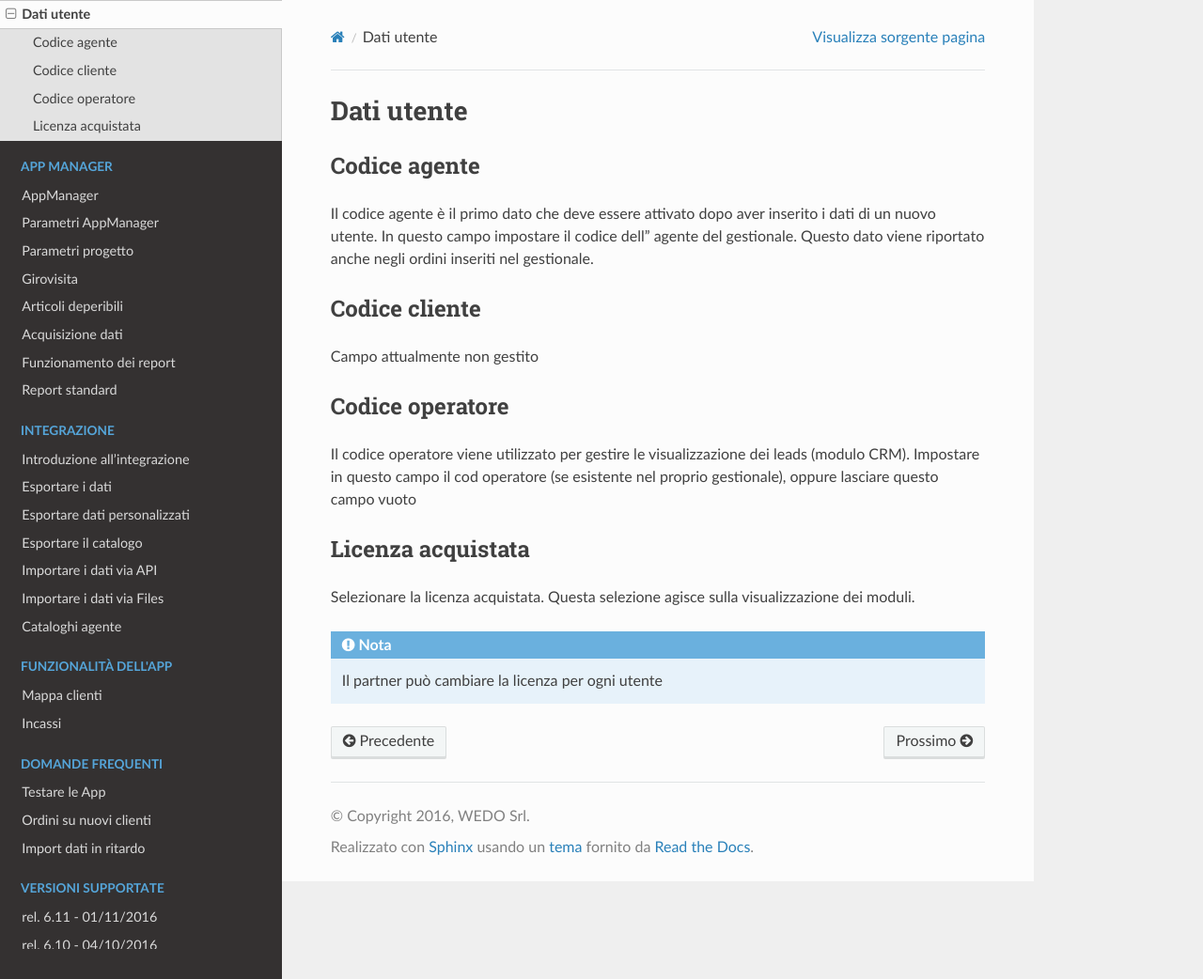
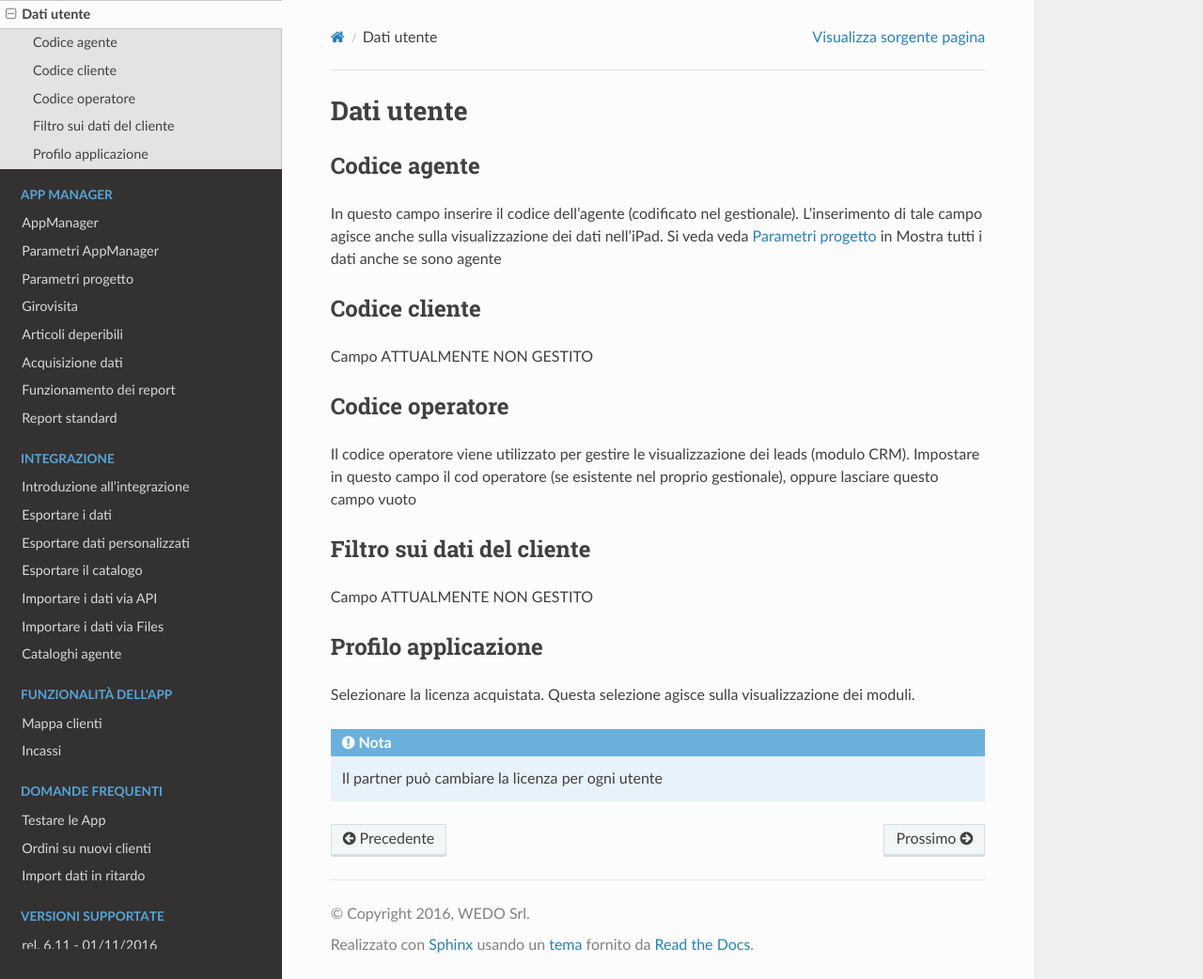
Before and after one commit to wedoit-io/doc-icommerce, a Sphinx documentation site: the page built from source/par-utente.rst, in a window 1280 px wide and 1042 px high. Shown: the whole window at 94% size. Built offline with Sphinx 7.4.7 and the Read the Docs theme 2.0.0, drawn with Linux system fonts in a browser that asks for light colours.

Commit message:
Update par-utente.rst

```diff
--- a/source/par-utente.rst
+++ b/source/par-utente.rst
@@ -3,15 +3,14 @@ Dati utente
 
 Codice agente
 ~~~~~~~~~~~~~
-
-Il codice agente è il primo dato che deve essere attivato dopo aver inserito i dati di un nuovo utente.
-In questo campo impostare il codice dell' agente del gestionale.
-Questo dato viene riportato anche negli ordini inseriti nel gestionale.
+In questo campo inserire il codice dell'agente (codificato nel gestionale).
+L'inserimento di tale campo agisce anche sulla visualizzazione dei dati nell'iPad.
+Si veda veda :doc:`par-progetto-lm` in Mostra tutti i dati anche se sono agente
 
 Codice cliente
 ~~~~~~~~~~~~~~
 
-Campo attualmente non gestito
+Campo ATTUALMENTE NON GESTITO
 
 Codice operatore
 ~~~~~~~~~~~~~~~~
@@ -19,8 +18,13 @@ Codice operatore
 Il codice operatore viene utilizzato per gestire le visualizzazione dei leads (modulo CRM).
 Impostare in questo campo il cod operatore (se esistente nel proprio gestionale), oppure lasciare questo campo vuoto
 
-Licenza acquistata
-~~~~~~~~~~~~~~~~~~
+Filtro sui dati del cliente
+~~~~~~~~~~~~~~~~~~~~~~~~~~~
+
+Campo ATTUALMENTE NON GESTITO
+
+Profilo applicazione
+~~~~~~~~~~~~~~~~~~~~
 
 Selezionare la licenza acquistata.
 Questa selezione agisce sulla visualizzazione dei moduli.
```
